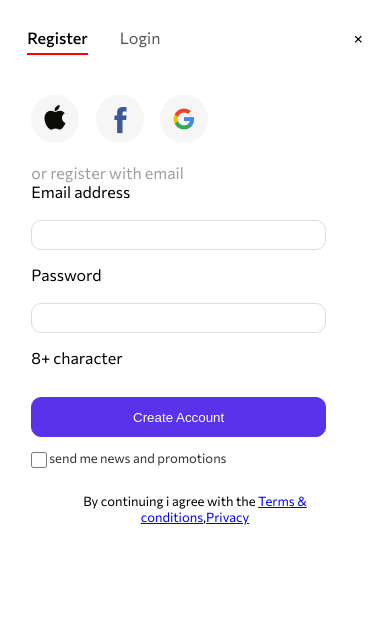
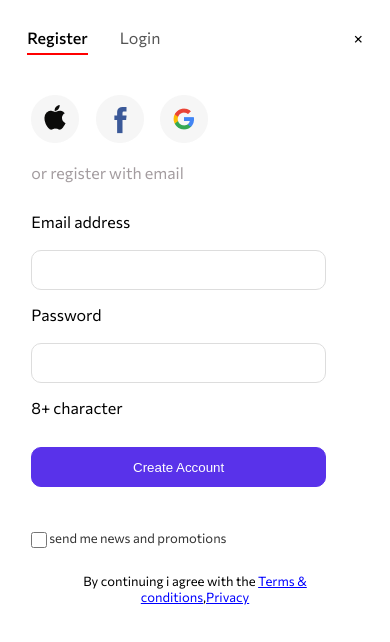
Before and after one commit to Lah-deh/Dashboard, a React (Vite) app: page / in a window 390 px wide. Shown: the top 642 px of the page. Built offline with nearby package versions, Linux system fonts and the light colour scheme; a web font is replaced by a local one.

Commit message:
worked on it

```diff
--- a/src/Formik/RegisterForm.jsx
+++ b/src/Formik/RegisterForm.jsx
@@ -30,7 +30,7 @@ const RegisterForm = () => {
       }}
     >
       {({ handleSubmit }) => (
-        <Form onSubmit={handleSubmit}>
+        <Form onSubmit={handleSubmit} className='reform'>
           <label htmlFor="email">Email address</label><br /><br />
           <div className="input">
             <Field name="email" type="email" /><br />
--- a/src/Styles/Address1Form.scss
+++ b/src/Styles/Address1Form.scss
@@ -7,13 +7,13 @@ Form{
 
     }
     .you{
-        margin-top: -10px;
+        margin-top: 5px;
         font-weight: 400;
         font-size: 13px;
         color: rgba(26, 7, 16, 0.65);
     }
     .buttons{
-
+        margin-top: 15px;
         display: flex;
         gap: 4%;
 
@@ -22,10 +22,11 @@ Form{
             border: 1px solid rgba(239, 73, 143, 0.28);
             border-radius: 20px;
             height: 30px;
-
+            cursor: pointer;
             color: rgba(89, 50, 234, 1);
             font-weight:700;
             font-size: 13px;
+            padding: 1px 10px 1px 10px;
         }
     }
     .info{
@@ -57,6 +58,16 @@ Form{
             border-radius: 10px;
             margin-top: 30px;
             margin-bottom: 10rem;
+            cursor: pointer;
+            transition: background-color 0.3s ease;
+            transform: 0.2s ease;
+            &:hover{
+                background-color: darkviolet;
+                transform: scale(1);
+            }
+            &:active{
+                transform: scale(0.93);
+            }
         }
 
 
--- a/src/Styles/Footer.scss
+++ b/src/Styles/Footer.scss
@@ -45,6 +45,7 @@
         a{
             color: blue;
             text-decoration: underline;
+            cursor: pointer;
         }
     }
 }
--- a/src/Styles/Nav1.scss
+++ b/src/Styles/Nav1.scss
@@ -42,6 +42,9 @@
   position: absolute;
   bottom: 0;
   left: 0;
+}
+.close-icon{
+  cursor: pointer;
 }
 
 
--- a/src/Styles/PersonalFrom.scss
+++ b/src/Styles/PersonalFrom.scss
@@ -94,6 +94,16 @@
     }
     .buttonn{
         margin-bottom: 10rem;
+        cursor: pointer;
+        transition: background-color 0.3s ease;
+        transform: 0.2s ease;
+        &:hover{
+            background-color: darkviolet;
+            transform: scale(1);
+        }
+        &:active{
+            transform: scale(0.93);
+        }
     }
 
 
@@ -188,7 +198,7 @@
         .inputt{
             input{
                 height: 70px;
-                font-size: 18px;
+                font-size: 20px;
             }
         }
         .labels{
--- a/src/Styles/RegisterForm.scss
+++ b/src/Styles/RegisterForm.scss
@@ -6,12 +6,13 @@
 Form{
     margin-left: 8%;
     margin-right: 8%;
+    margin-top: 30px;
     label{
         margin-bottom: 10px;
     }
     input{
         width: 90%;
-        height: 30px;
+        height:40px;
         border-radius: 10px;
         border: 1px solid rgba(221, 221, 221, 1);
         margin-bottom: 15px;
@@ -31,6 +32,16 @@ Form{
         border-radius: 10px;
         margin-top: 30px;
         margin-bottom: 20px;
+        cursor: pointer;
+        transition: background-color 0.3s ease;
+        transform: 0.2s ease;
+        &:hover{
+            background-color: darkviolet;
+            transform: scale(1);
+        }
+        &:active{
+            transform: scale(0.93);
+        }
     }
 }
 
@@ -111,6 +122,7 @@ Form{
             height: 80px;
             font-size: 30px;
             border-radius: 30px;
+            width: 80%;
         }
     }
 }
```
